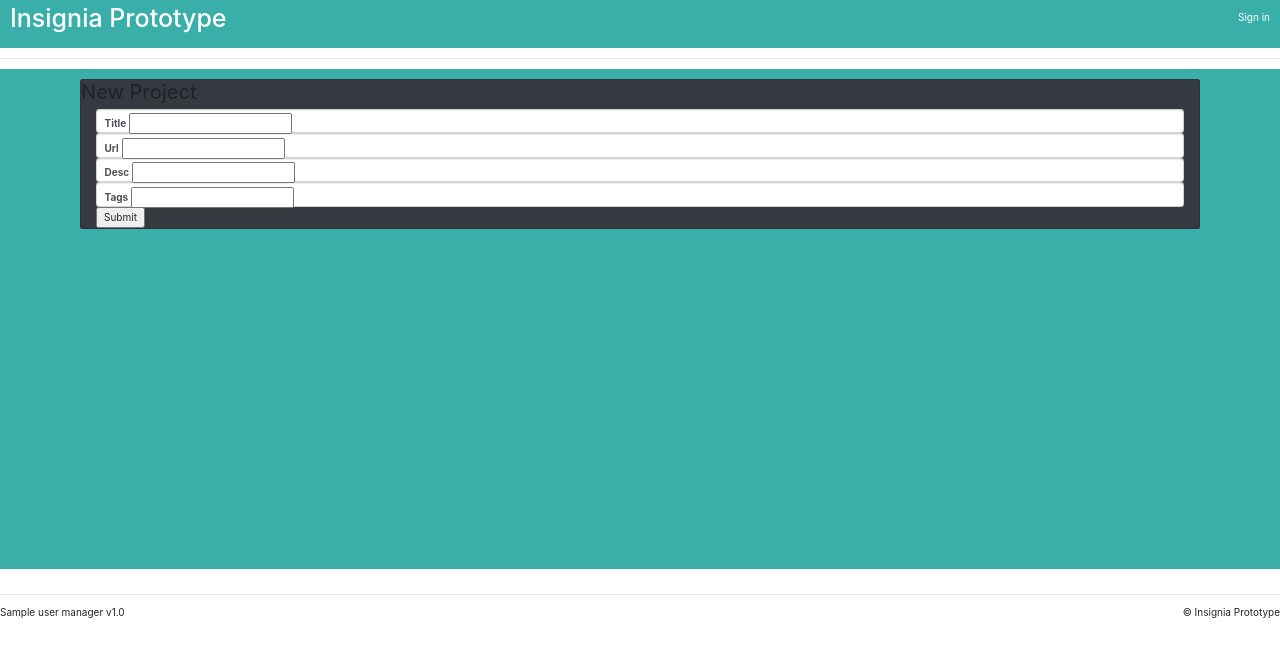
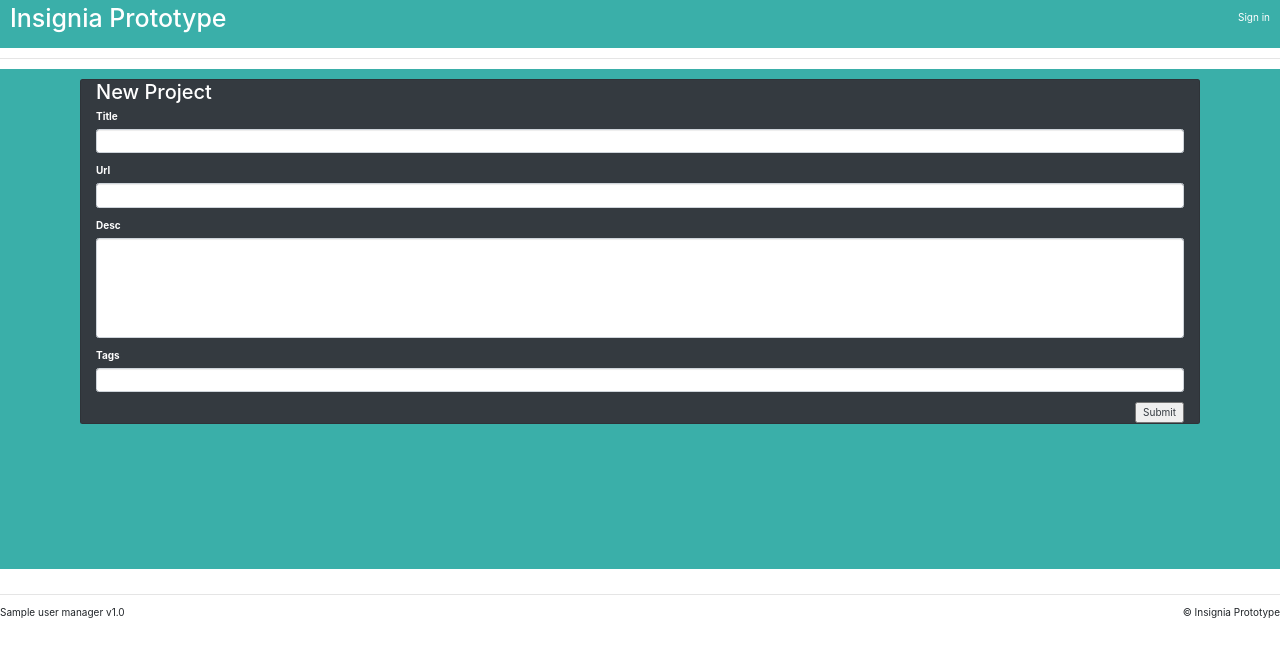
Before and after one commit to dylanfloyd/digital-portfolio-networking, a Python web app: template app/templates/main/create_project.html in a window 1280 px wide. Shown: the top 657 px of the page. Run offline with Jinja, Linux system fonts and the light colour scheme; the template is opened without the code that fills it: most values are stand-ins (such as "Sample title", 1, 10 or a date in 2020); form fields are guessed from the names that the template uses; some libraries are stand-ins or nearby versions.

Commit message:
added feature where clicking on username in a tile takes user to that profile. added Add Project button on user page. improved create project form.

```diff
--- a/app/models/project_models.py
+++ b/app/models/project_models.py
@@ -63,7 +63,7 @@ class NewProjectForm(FlaskForm):
     url = StringField('Project Link', [
         DataRequired(),
         URL(message=('Not a valid web address.'))])
-    desc = StringField('Project Desc.', [
+    desc = TextAreaField('Project Desc.', [
         DataRequired(),
         Length(min=4, message=('Your message is too short.'))])
     tags = StringField('#Specialization #Tags')
--- a/app/templates/common/form_macros.html
+++ b/app/templates/common/form_macros.html
@@ -52,7 +52,7 @@
 {%- endmacro %}
 
 
-{% macro render_card(project, current_user, label=None, label_visible=true, right_url=None, right_label=None) -%}
+{% macro render_user_card(project, current_user, label=None, label_visible=true, right_url=None, right_label=None) -%}
        <div class="card bg-white mb-3 mr-3" style="max-width: 18rem; min-width: 18rem; min-height: 18rem; text-color: #3AAFA9">
             <div class="card-header mt-1 mb-1" style="padding: 0; padding-bottom: 0.25rem;">
                 <small class="text-muted pull-left ml-3">Project-Type</small>
@@ -70,7 +70,7 @@
             </div>
             <div class="card-footer mt-1 mb-1" style="padding: 0">
                 <div class="pull-left ml-3">
-                    <a href="#" target="_blank" class="btn" style="padding: 0">
+                    <a href="/main/portfolio/{{ current_user.username }}" target="_blank" class="btn" style="padding: 0">
                         {{ current_user.username }}
 {#                        @username#}
                     </a>
@@ -86,6 +86,40 @@
 
         </div>
 {%- endmacro %}
+
+
+
+{% macro render_card(project, user, label=None, label_visible=true, right_url=None, right_label=None) -%}
+       <div class="card bg-white mb-3 mr-3" style="max-width: 18rem; min-width: 18rem; min-height: 18rem; text-color: #3AAFA9">
+            <div class="card-header mt-1 mb-1" style="padding: 0; padding-bottom: 0.25rem;">
+                <small class="text-muted pull-left ml-3">Project-Type</small>
+                <small class="text-muted pull-right mr-3">{{ project.date_added.strftime('%Y-%m-%d') }}</small>
+            </div>
+            <div class="card-body" style="padding: 0">
+                <h5 class="card-title ml-3 mr-3">
+                    <a href="{{ project.proj_link }}" target="_blank" class="btn text-left" style="padding: 0; font-size: 1.5rem; white-space: pre-wrap">{{ project.proj_title }}</a>
+                </h5>
+
+                <p class="card-text ml-4 mr-4">{{ project.proj_desc }}</p>
+            </div>
+            <div class="card-footer mt-1 mb-1" style="padding: 0">
+                <div class="pull-left ml-3">
+                    <a href="/main/portfolio/{{ user.username }}" target="_blank" class="btn" style="padding: 0">
+                        {{ user.username }}
+                    </a>
+                </div>
+                <div class="pull-right mr-3">
+                    <small class="text-muted">{{ project.num_favorites }}</small>
+                    <a href="#" class="btn" style="padding: 0"><3</a>
+                </div>
+            </div>
+
+
+        </div>
+{%- endmacro %}
+
+
+
 
 {#       <div class="card bg-white mb-3 mr-3" style="max-width: 18rem; min-width: 18rem; min-height: 18rem; text-color: #3AAFA9">#}
 {#            <div class="card-header mt-1 mb-1" style="padding: 0; padding-bottom: 0.25rem;">#}
--- a/app/templates/layout.html
+++ b/app/templates/layout.html
@@ -59,8 +59,8 @@
 
                 {% if current_user.is_authenticated %}
 {#                    <a href="{{ url_for('main.user_profile_page') }}" class="text-white">{{ current_user.first_name or current_user.username or current_user.email }}'s User Profile Page</a>#}
-                    <a href="/main/portfolio" class="text-white">Portfolio</a>
-                    &nbsp; | &nbsp;
+{#                    <a href="/main/portfolio" class="text-white">Portfolio</a>#}
+{#                    &nbsp; | &nbsp;#}
                     <a href="/main/favorites" class="text-white">Favorites</a>
                     &nbsp; | &nbsp;
                     <a href="/main/trending" class="text-white">Trending</a>
@@ -71,7 +71,7 @@
                     &nbsp; | &nbsp;
                     <a href="/main/user_settings" class="text-white">Settings</a>
                     &nbsp; | &nbsp;
-                    <a href="{{ url_for('main.user_profile_page') }}" class="text-white">{{ current_user.first_name or current_user.username or current_user.email }}'s User Profile Page</a>
+                    <a href="{{ url_for('main.user_profile_page') }}" class="text-white">{{ current_user.first_name or current_user.username or current_user.email }}'s Portfolio</a>
                     &nbsp; | &nbsp;
                     <a href="{{ url_for('user.logout') }}" class="text-white">Sign out</a>
                 {% else %}
--- a/app/templates/main/create_project.html
+++ b/app/templates/main/create_project.html
@@ -1,21 +1,47 @@
 {% extends 'layout.html' %}
 
 {% block content %}
-<div class="card mt-3 bg-dark">
-    <div class="formwrapper">
-      <h2 class="title">New Project</h2>
-      <form method="POST" action="/main/create_project">{{ form.csrf_token }}
+    {% from "common/form_macros.html" import render_field, render_submit_field %}
+
+    <div class="card mt-3 bg-dark">
+        <div class="container col-centered">
+            <h2 class="text-white">{%trans%}New Project{%endtrans%}</h2>
+
+            <form action="" method="POST" class="form text-white" role="form">
+                {{ form.hidden_tag() }}
+                {{ render_field(form.title, tabindex=10) }}
+                {{ render_field(form.url, tabindex=20) }}
+            {#    {% if user_manager.USER_REQUIRE_RETYPE_PASSWORD %}#}
+            {#        {{ render_field(form.retype_password, tabindex=30) }}#}
+            {#    {% endif %}#}
+                {{ render_field(form.desc, tabindex=90, style="min-height: 100px") }}
+    {#            {{ render_field(form.desc, tabindex=90) }}#}
+
+                {{ render_field(form.tags, tabindex=90) }}
+                {{ render_submit_field(form.submit) }}
+
+            </form>
+    {#            {{ form.submit }}#}
+    {#        {{ render_submit_field(form.submit) }}#}
+        </div>
+    </div>
+
+
+{#<div class="card mt-3 bg-dark">#}
+{#    <div class="formwrapper">#}
+{#      <h2 class="title">New Project</h2>#}
+{#      <form method="POST" action="/main/create_project">{{ form.csrf_token }}#}
 {#      <form method="POST" action="/main/create_project/post_project">#}
 {#      <form method="POST" action="{{ url_for('main.post_project') }}" role="form">#}
-          <div class="container col-centered">
-              <div class="form-control" type="text">{{ form.title.label }} {{ form.title(size=20) }}</div>
-              <div class="form-control" type="text">{{ form.url.label }} {{ form.url }}</div>
-              <div class="form-control" type="text">{{ form.desc.label }} {{ form.desc }}</div>
-              <div class="form-control" type="text">{{ form.tags.label }} {{ form.tags }}</div>
-
-              {{ form.submit }}
-          </div>
-      </form>
-    </div>
-</div>
+{#          <div class="container col-centered">#}
+{#              <div class="form-control" type="text">{{ form.title.label }} {{ form.title(size=20) }}</div>#}
+{#              <div class="form-control" type="text">{{ form.url.label }} {{ form.url }}</div>#}
+{#              <div class="form-control" type="text">{{ form.desc.label }} {{ form.desc }}</div>#}
+{#              <div class="form-control" type="text">{{ form.tags.label }} {{ form.tags }}</div>#}
+{##}
+{#              {{ form.submit }}#}
+{#          </div>#}
+{#      </form>#}
+{#    </div>#}
+{#</div>#}
 {% endblock %}
--- a/app/templates/main/user_profile_page.html
+++ b/app/templates/main/user_profile_page.html
@@ -3,7 +3,7 @@
 {% block content %}
 
 {#    {{% user_projects=select * from  }}#}
-    {% from "common/form_macros.html" import render_card %}
+    {% from "common/form_macros.html" import render_user_card %}
 
 {#    <h1 style="text-align: center">Portfolio</h1>#}
 {#    <p>Profile Button: First Last</p>#}
@@ -33,7 +33,7 @@
                 <p class="mb-0">@{{ current_user.username }} | {{ current_user.email }}</p>
             </div>
             <div class="pull-right mr-3">
-                <a href="#" class="btn text-white bg-dark" style="padding: 0"> + Follow</a>
+                <a href="{{ url_for('main.create_project') }}" class="btn text-white bg-dark" style="padding: 0"> + Add Project</a>
             </div>
         </div>
     </div>
@@ -114,7 +114,7 @@
 
 
         {% for project in projects %}
-            {{ render_card(project, current_user) }}
+            {{ render_user_card(project, current_user) }}
         {% endfor %}
     </div>
 
```
Also changed, not shown: app/templates/main/portfolio.html (+6 -7 lines), app/views/main_views.py (+8 -5 lines).
